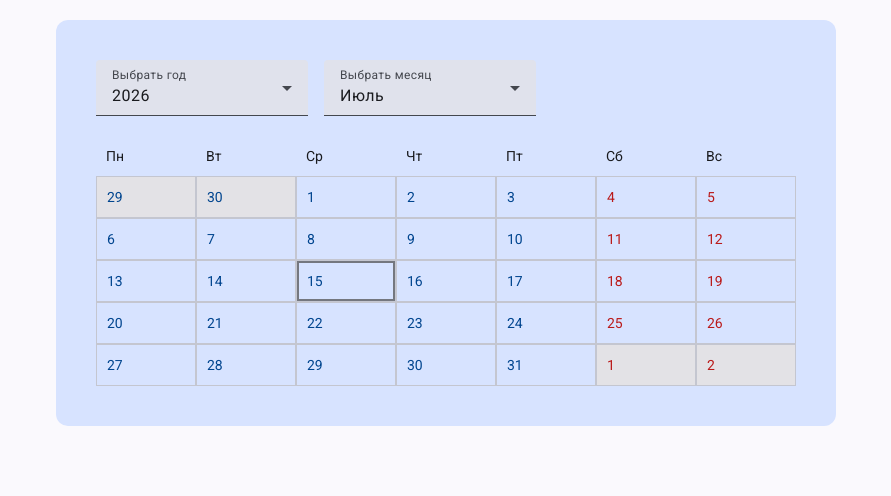
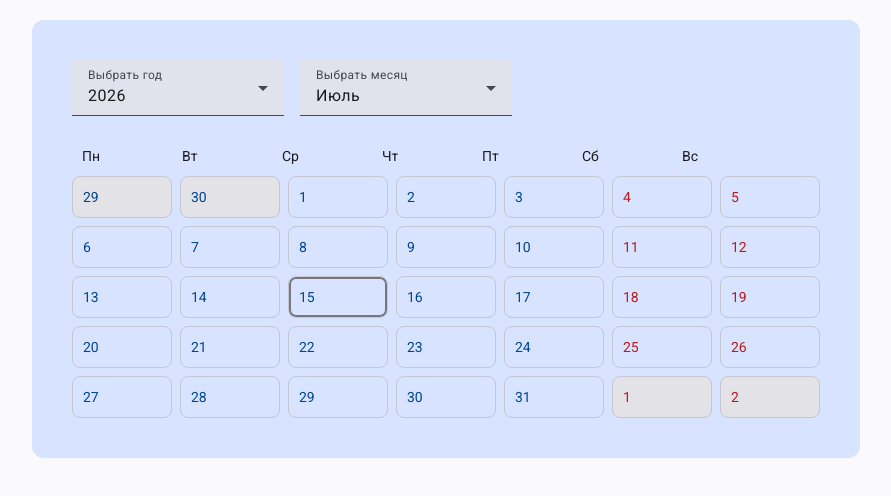
Before and after one commit to NMakarevich/task-manager, an Angular app: page / in a window 1280 px wide. Shown: the top 496 px of the page, without its empty margins (194-1085 px from the left). Built offline with nearby package versions, Linux system fonts and the light colour scheme.

Commit message:
refactor: add gap and border-radius

```diff
--- a/src/app/components/calendar/calendar.scss
+++ b/src/app/components/calendar/calendar.scss
@@ -26,6 +26,7 @@
   display: grid;
   grid-template-columns: repeat(7, 100px);
   grid-auto-rows: auto;
+  grid-gap: 8px;
 }
 
 .day-title {
--- a/src/app/components/day/day.scss
+++ b/src/app/components/day/day.scss
@@ -2,6 +2,7 @@
   padding: 10px;
   border: 1px solid var(--mat-sys-outline-variant);
   color: var(--mat-sys-on-primary-container);
+  border-radius: var(--mat-sys-corner-small);
   cursor: pointer;
 }
 
```
